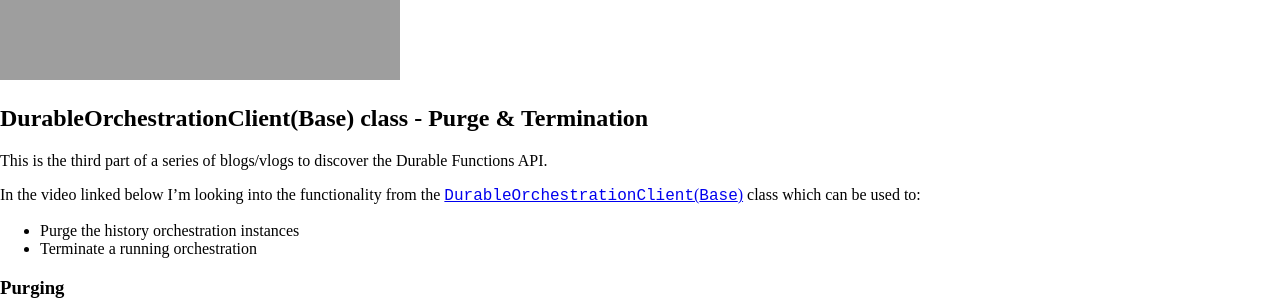
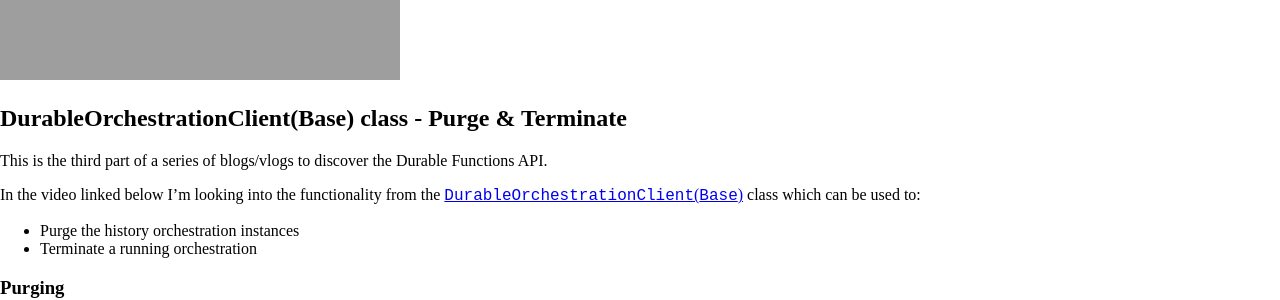
Before and after one commit to marcduiker/marcduiker.github.io, a Jekyll site: the page built from _posts/2019-08-12-durable-functions-api-purge-terminate.md, in a window 1280 px wide. Shown: the part 526-826 px from the top of the page. Built offline with Jekyll 4.4.1, drawn with Linux system fonts in a browser that asks for light colours; nearby versions of some CDN libraries.

Commit message:
Changed heading

```diff
--- a/_posts/2019-08-12-durable-functions-api-purge-terminate.md
+++ b/_posts/2019-08-12-durable-functions-api-purge-terminate.md
@@ -6,7 +6,7 @@ tags: azure durable functions serverless faas stateful orchestration
 
 <img class="u-max-full-width" itemprop="image" src="{{ site.url }}/assets/2019/08/12/purge-terminate-cover.png.png" alt="Methods in DurableOrchestrationClientBase">
 
-## DurableOrchestrationClient(Base) class - Purge & Termination
+## DurableOrchestrationClient(Base) class - Purge & Terminate
 
 This is the third part of a series of blogs/vlogs to discover the Durable Functions API.
 
```
